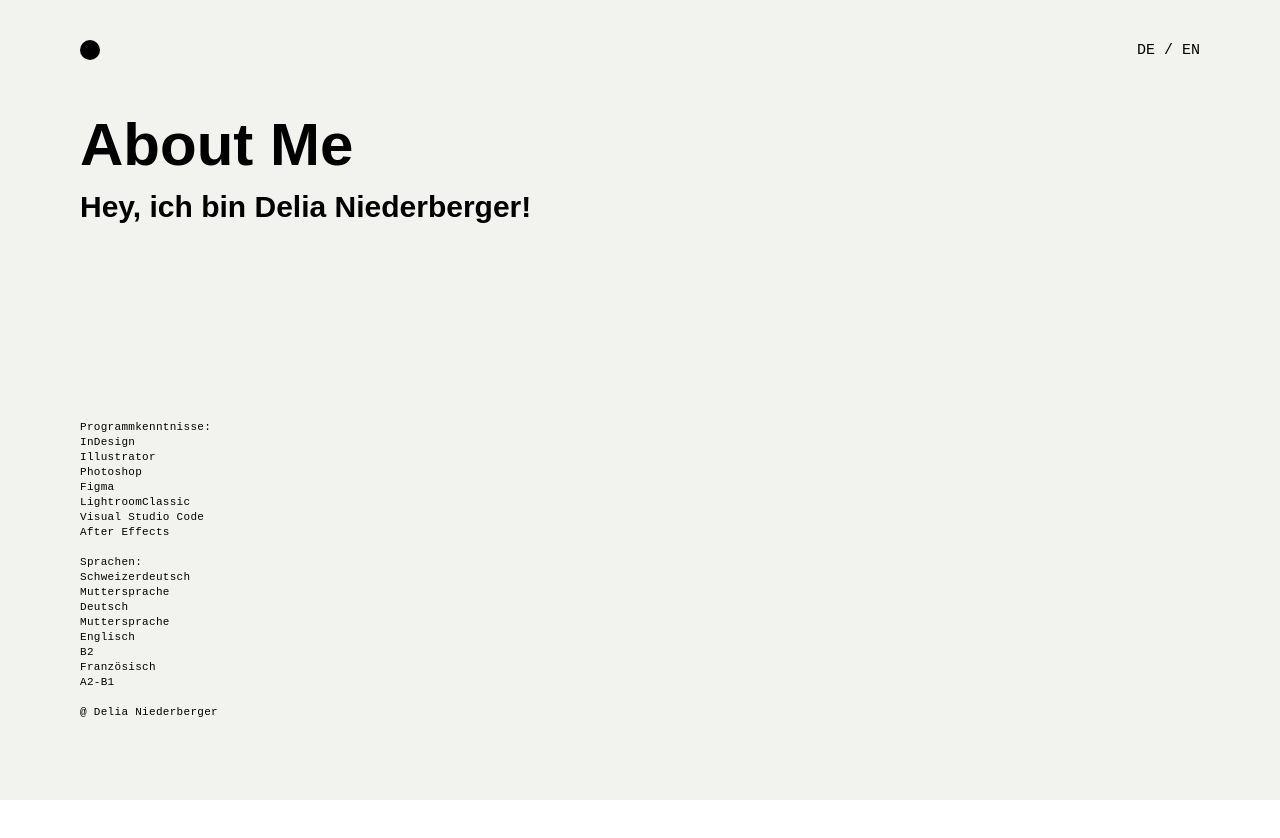
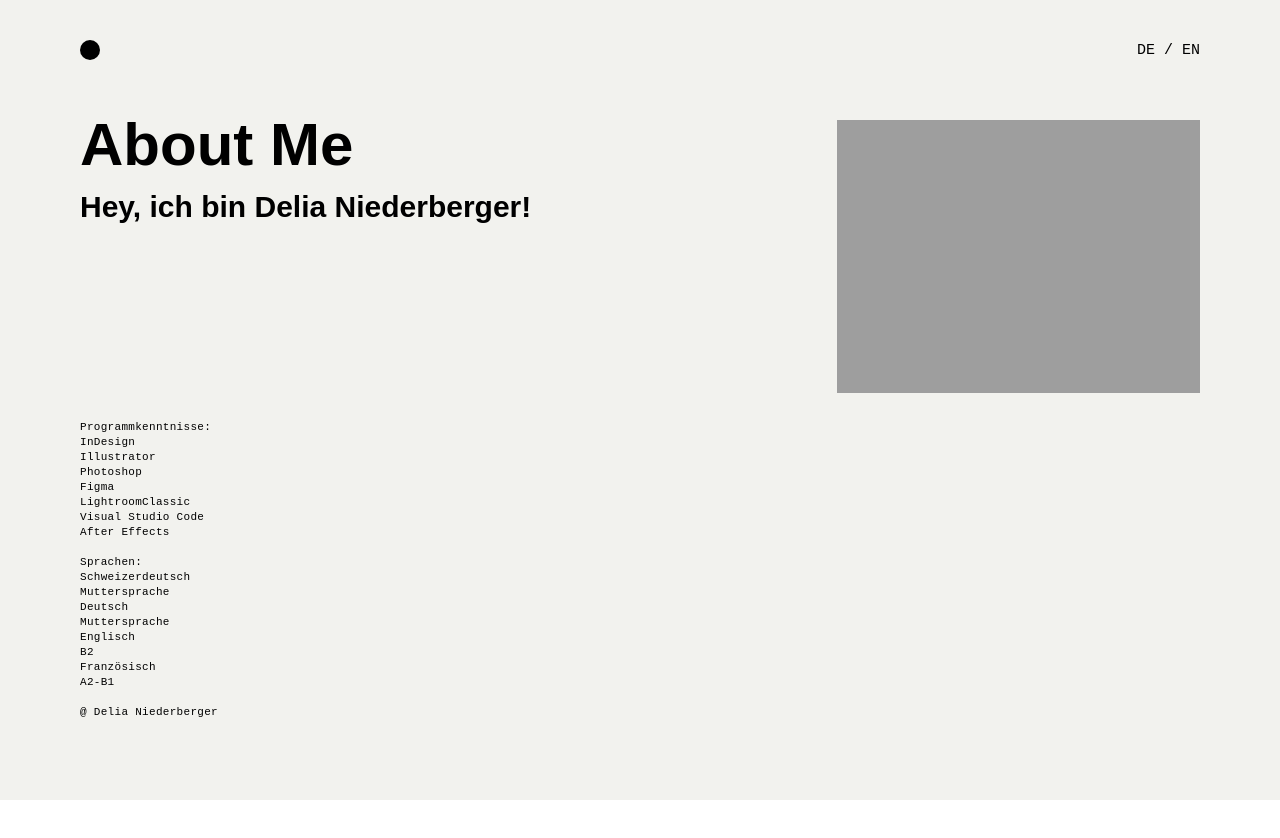
Before and after one commit to Delianie/portfolio, a plain HTML site: page html-project/08_ich.html in a window 1280 px wide. Shown: the top 838 px of the page. Drawn offline with Linux system fonts and the light colour scheme; the site is published under a folder, as on GitHub Pages, so addresses that start at the root find nothing; a web font is replaced by a local one.

Commit message:
änderung

```diff
--- a/html-project/08_ich.html
+++ b/html-project/08_ich.html
@@ -60,7 +60,7 @@
         </div>
 
         <div class="rechts-bild">
-            <img src="/imgs/08_ich/hero.webp" alt="">
+            <img src="../imgs/08_ich/hero.webp" alt="">
         </div>
 
 
```
